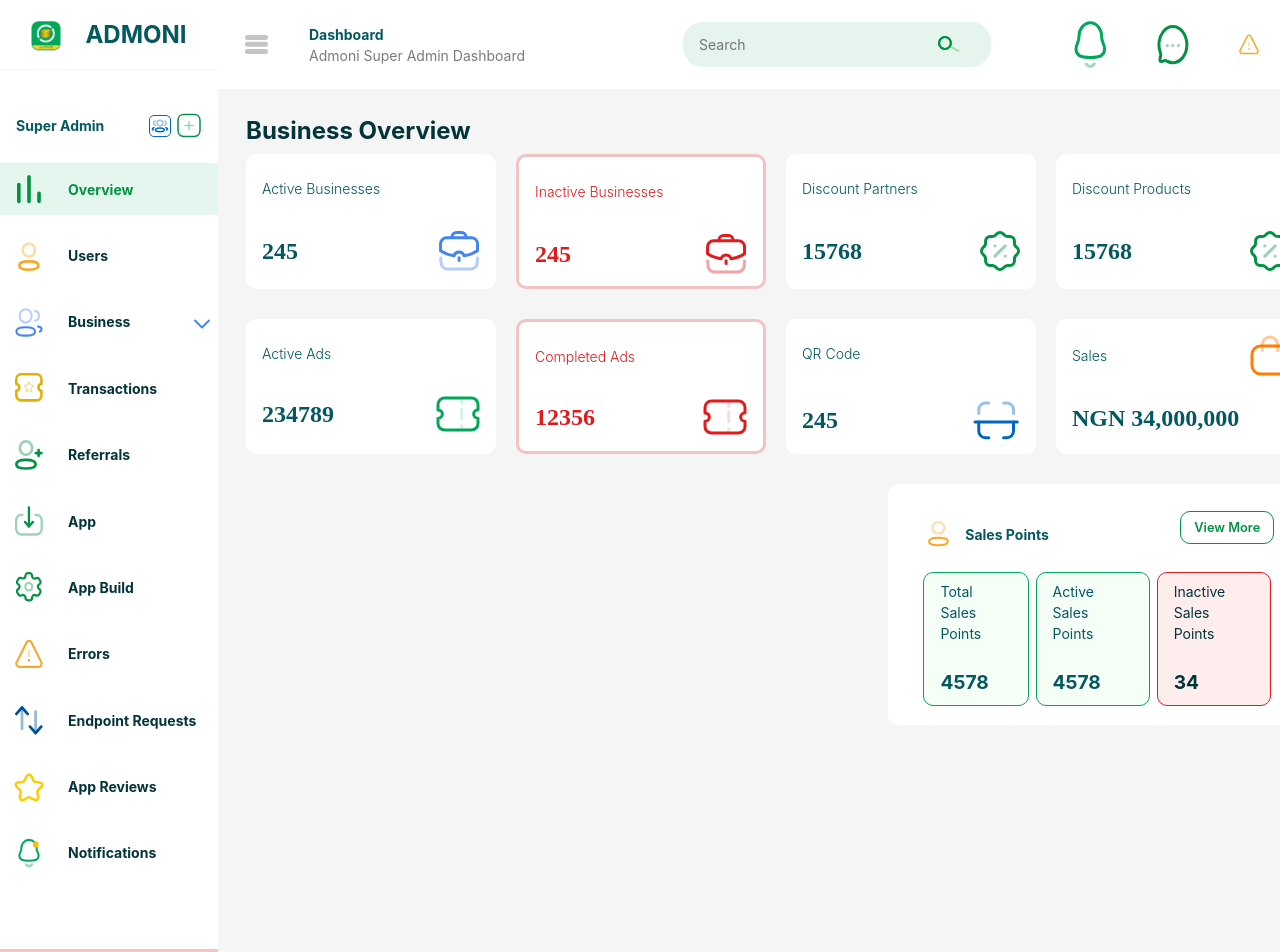
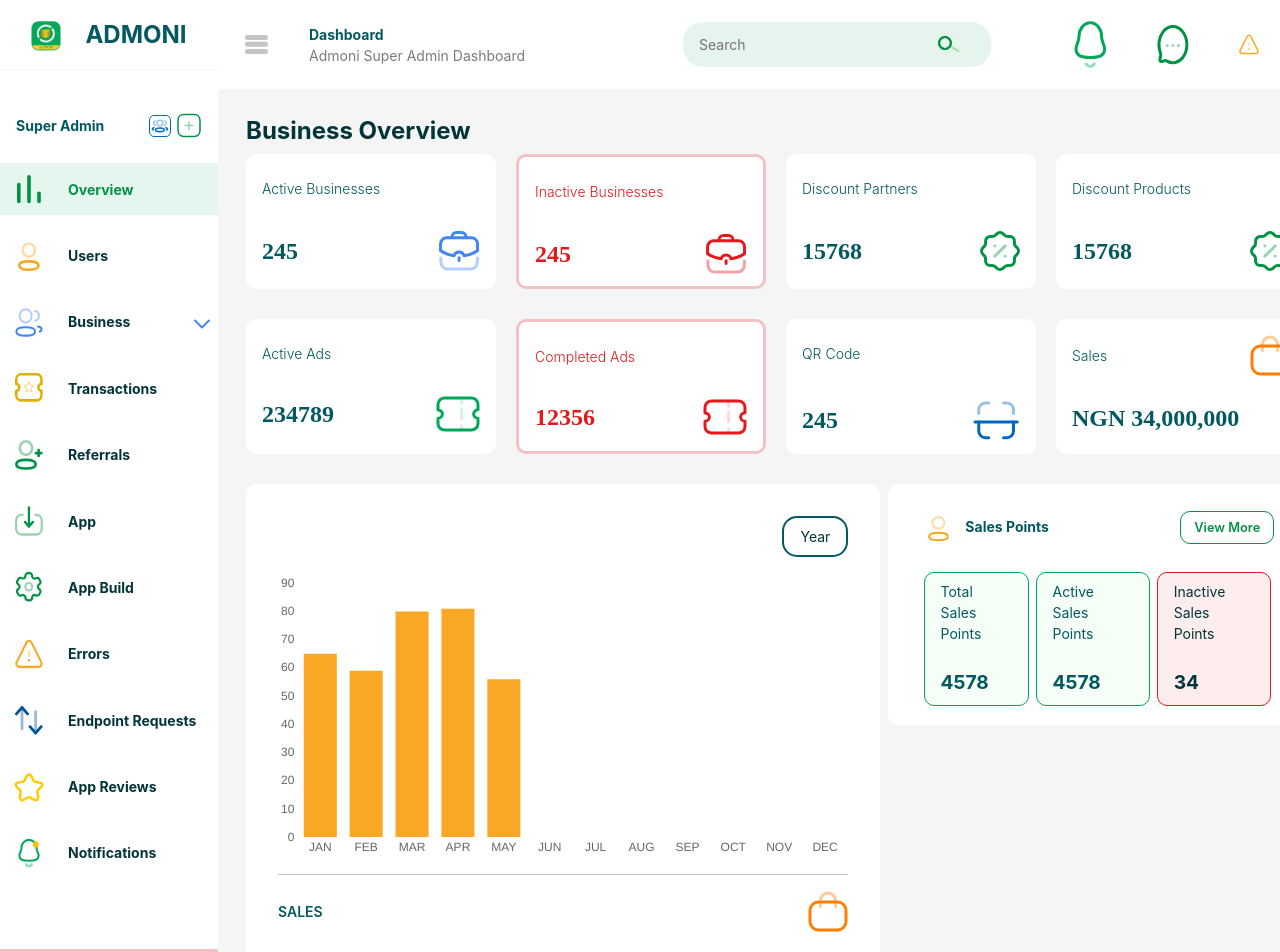
Before and after one commit to hussainibulama/ad-admin, a React (Create React App) app: page /app/dashboard in a window 1280 px wide. Shown: the top 952 px of the page. Built offline with nearby package versions, Linux system fonts and the light colour scheme; a web font is replaced by a local one.

Commit message:
sales-graph

```diff
--- a/package.json
+++ b/package.json
@@ -7,6 +7,7 @@
     "@testing-library/jest-dom": "^4.2.4",
     "@testing-library/react": "^9.3.2",
     "@testing-library/user-event": "^7.1.2",
+    "@types/chart.js": "^2.9.32",
     "@types/jest": "^24.0.0",
     "@types/node": "^12.0.0",
     "@types/react": "^16.9.0",
@@ -14,10 +15,12 @@
     "animate.css": "^4.1.0",
     "animate.css-react": "^1.0.0",
     "bootstrap": "^4.4.1",
+    "chart.js": "^3.3.2",
     "node-sass": "^4.14.1",
     "prettier": "^2.3.1",
     "react": "^16.13.1",
     "react-animated-css": "^1.2.1",
+    "react-chartjs-2": "^3.0.3",
     "react-dom": "^16.13.1",
     "react-router-dom": "^5.2.0",
     "react-router-hash-link": "^2.0.0",
--- /dev/null
+++ b/src/views/Dashboard/Business/DashboardBusiness/Chart.tsx
@@ -0,0 +1,69 @@
+import React from 'react';
+import { Bar } from 'react-chartjs-2';
+import { ChartOptions } from 'chart.js';
+
+const state = {
+  labels: [
+    'JAN',
+    'FEB',
+    'MAR',
+    'APR',
+    'MAY',
+    'JUN',
+    'JUL',
+    'AUG',
+    'SEP',
+    'OCT',
+    'NOV',
+    'DEC',
+  ],
+  datasets: [
+    {
+      label: 'Chart',
+      backgroundColor: '#F9A825',
+      color: '#f32121',
+      borderColor: '#F9A825',
+      borderWidth: 0,
+      data: [65, 59, 80, 81, 56],
+    },
+  ],
+};
+const options: ChartOptions = {
+  scales: {
+    x: {
+      grid: {
+        drawBorder: false,
+        drawOnChartArea: false,
+        drawTicks: false,
+      },
+    },
+    y: {
+      grid: {
+        drawBorder: false,
+        drawTicks: false,
+        drawOnChartArea: false,
+      },
+    },
+  },
+  responsive: true,
+  plugins: {
+    legend: {
+      display: false,
+      position: 'right',
+      labels: {},
+    },
+    title: {
+      display: false,
+      text: 'Chart.js Doughnut Chart',
+    },
+  },
+};
+function Charts() {
+  return (
+    <div>
+      <Bar type data={state} options={options} />
+    </div>
+  );
+}
+
+export default Charts;
--- a/src/views/Dashboard/Business/DashboardBusiness/index.tsx
+++ b/src/views/Dashboard/Business/DashboardBusiness/index.tsx
@@ -1,8 +1,10 @@
 import React from 'react';
 import { Link } from 'react-router-dom';
 import styled from 'styled-components';
+import Charts from './Chart';
 import { CardBox1, CardBox2, CardBox3 } from './Cards';
 import Person from '../../../../assets/icons/person.svg';
+import SmallBag from '../../../../assets/icons/Bag1.svg';
 const index = () => {
   return (
     <DashboardWrapper>
@@ -15,7 +17,14 @@
       </div>
       <div className="box3">
         <div className="sales">
-          <div></div>
+          <p className="years">Year</p>
+          <Charts />
+          <div className="graph-sale">
+            <p>SALES</p>
+            <p>
+              <img src={SmallBag} alt="bag" />
+            </p>
+          </div>
         </div>
 
         <div className="sales-points">
@@ -47,13 +56,13 @@
 
   .box3,
   .sales-title,
-  .profile {
+  .profile,
+  .graph-sale {
     display: flex;
     justify-content: space-between;
-    align-items: center;
+    align-items: start;
   }
-  .box3 {
-  }
+
   .sales,
   .sales-points {
     background-color: #fff;
@@ -62,7 +71,27 @@
 
   .sales {
     flex-basis: 60%;
+    padding: 2rem;
     margin-right: 0.5rem;
+  }
+  .years {
+    display: inline-block;
+    float: right;
+    text-align: right;
+    padding: .5rem 1rem;
+    border: 2px solid #045860;
+    border-radius: 15px;
+  }
+  .graph-sale {
+    margin-top: 1rem;
+    padding-top: 1rem;
+    border-top:1px solid #C4C4C4;
+    align-items: center;
+  }
+
+  .graph-sale :first-child {
+    color: #045860;
+    font-weight: 600;
   }
 
   .sales-points {
```
Also changed, not shown: 1 other file (tests, documents, lock files or other folders).
